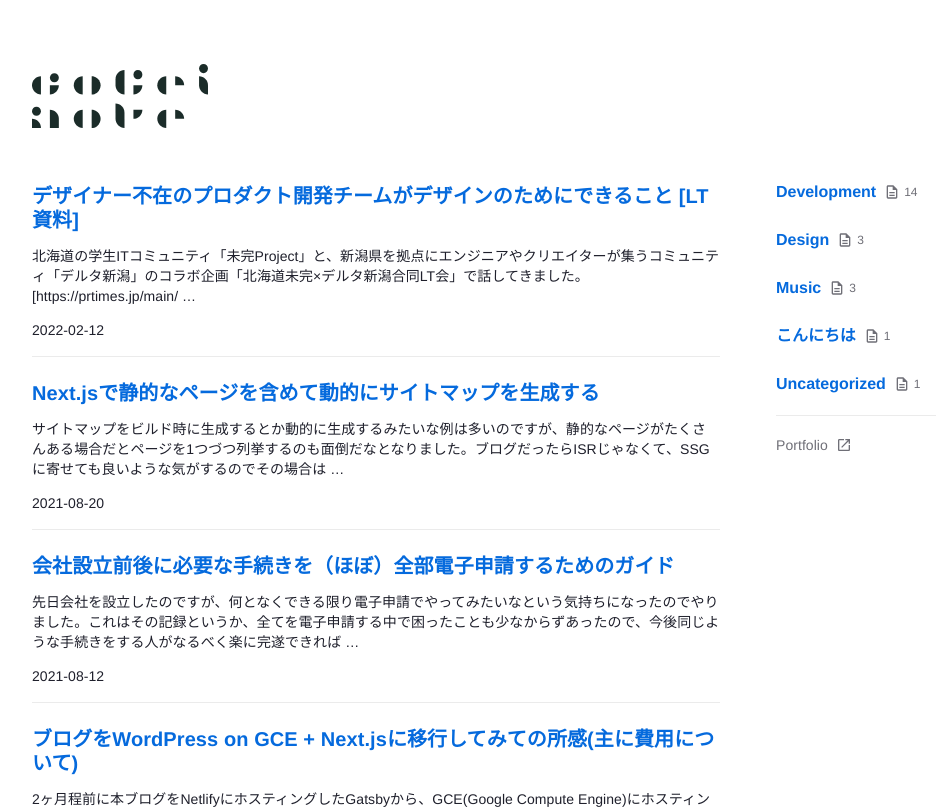
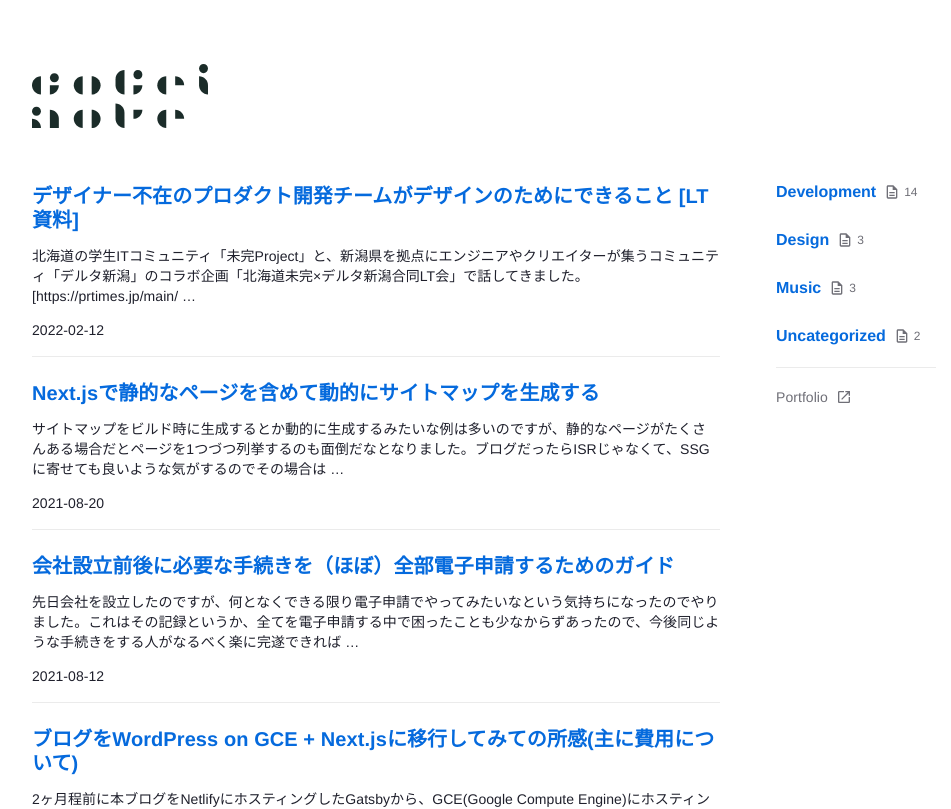
Before and after one commit to co6x0/co6ei-note, a Next.js app: page / in a window 1280 px wide. Shown: the top 809 px of the page, without its empty margins (156-1107 px from the left). Built offline with nearby package versions, Linux system fonts and the light colour scheme; no server answers.

Commit message:
スタイルの微調整

```diff
--- a/src/_posts/2019-07-30-01/index.md
+++ b/src/_posts/2019-07-30-01/index.md
@@ -1,8 +1,6 @@
 ---
 title: "マーケティングとは何か"
 date: "2019-07-30"
-categories:
-  - "こんにちは"
 ---
 
 マーケティングについて全くと言って良いほど知識が無いので、色々と調べていこう、というシリーズ。
--- a/src/styles/postId.module.scss
+++ b/src/styles/postId.module.scss
@@ -59,6 +59,14 @@
           background: $background90;
           padding: 2px 8px;
           border-radius: 4px;
+        }
+      }
+
+      ul {
+        margin: 0 auto 32px auto;
+        padding-left: 20px;
+        > li {
+          margin: 4px auto 4px auto;
         }
       }
 
@@ -144,7 +152,7 @@
               content: 'Bash';
             }
           }
-          &[class*='javascrip'] {
+          &[class*='javascript'] {
             &::before {
               content: 'JavaScript';
             }
@@ -193,6 +201,10 @@
           }
         }
 
+        ul {
+          margin: 0 auto 48px auto;
+        }
+
         a {
           word-break: break-all;
         }
```
